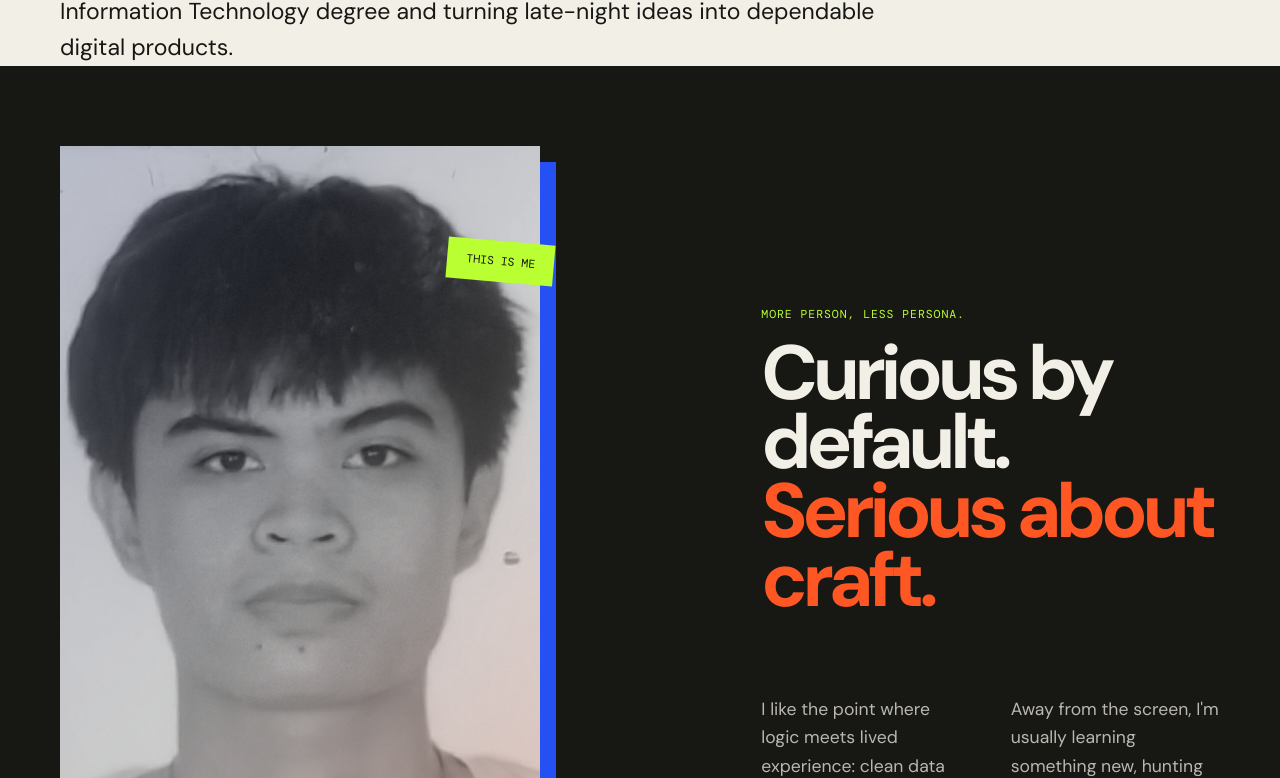
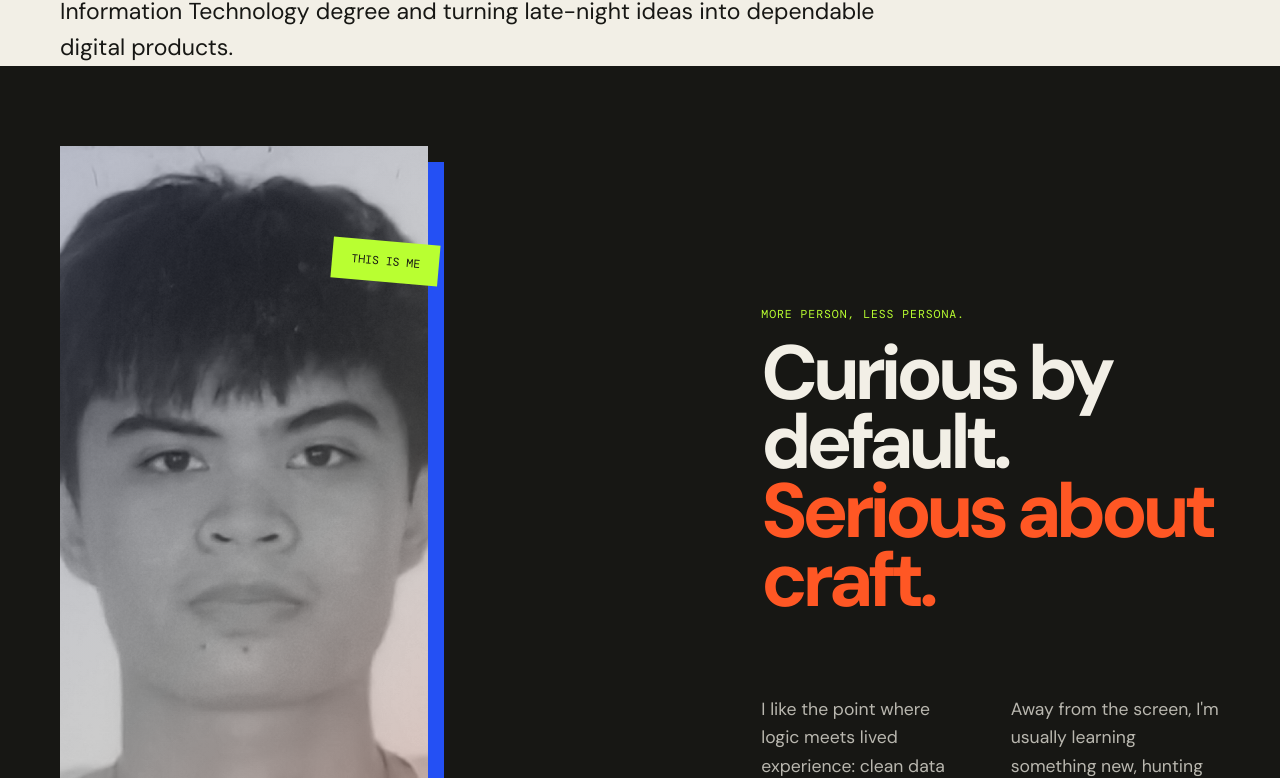
Before and after one commit to princearvildean/digital-portfolio, a React (Vite) app: page / in a window 1280 px wide. Shown: the part 767-1545 px from the top of the page. Built offline with nearby package versions, Linux system fonts and the light colour scheme.

Commit message:
Reduce profile portrait size

```diff
--- a/src/App.css
+++ b/src/App.css
@@ -11,9 +11,9 @@ h1 em, h2 em { color: var(--blue); font-style: italic; }
 .hero-copy strong { color: var(--orange); }
 .profile-band { background: var(--ink); color: var(--paper); }
 .profile-grid { display: grid; grid-template-columns: 1.25fr 1fr; gap: 5rem 8rem; padding-top: 5rem; padding-bottom: 6rem; }
-.portrait-frame { grid-row: span 2; width: min(100%, 30rem); min-height: 36rem; margin: 0; background: #cbc9c0; position: relative; display: grid; place-items: center; box-shadow: 1rem 1rem 0 var(--blue); outline: none; transition: transform .35s cubic-bezier(.2,.8,.2,1), box-shadow .35s ease; }
+.portrait-frame { grid-row: span 2; width: min(100%, 23rem); min-height: 29rem; margin: 0; background: #cbc9c0; position: relative; display: grid; place-items: center; box-shadow: 1rem 1rem 0 var(--blue); outline: none; transition: transform .35s cubic-bezier(.2,.8,.2,1), box-shadow .35s ease; }
 .portrait-frame::after { content: ''; position: absolute; inset: 0; background: linear-gradient(135deg, rgba(36,80,244,.08), transparent 55%, rgba(255,87,36,.18)); pointer-events: none; transition: opacity .35s ease; }
-.profile-photo { width: 100%; height: 100%; min-height: 36rem; display: block; object-fit: cover; filter: grayscale(1) contrast(1.05); transition: transform .5s cubic-bezier(.2,.8,.2,1), filter .5s ease; }
+.profile-photo { width: 100%; height: 100%; min-height: 29rem; display: block; object-fit: cover; filter: grayscale(1) contrast(1.05); transition: transform .5s cubic-bezier(.2,.8,.2,1), filter .5s ease; }
 .portrait-frame:hover, .portrait-frame:focus-visible { transform: translate(-.35rem, -.35rem) rotate(-1.2deg); box-shadow: 1.45rem 1.45rem 0 var(--blue); }
 .portrait-frame:hover .profile-photo, .portrait-frame:focus-visible .profile-photo { transform: scale(1.045); filter: grayscale(0) saturate(1.05) contrast(1.02); }
 .portrait-frame:hover::after, .portrait-frame:focus-visible::after { opacity: 0; }
@@ -69,4 +69,4 @@ h1 em, h2 em { color: var(--blue); font-style: italic; }
 .contact h2 { font-size: clamp(3.5rem, 8vw, 9rem); margin: 3rem 0; }
 .contact-inner > p:not(.eyebrow) { max-width: 48rem; font-size: 1.35rem; line-height: 1.5; }
 .contact-link { border-bottom: 1px solid var(--ink); align-self: flex-start; margin-top: 4rem; padding-bottom: 1rem; }
-@media (max-width: 800px) { .page-shell { width: min(100% - 2.5rem, 88rem); } .availability { margin-bottom: 5rem; } .hero-copy { margin-top: 5rem; } .profile-grid, .section-heading { grid-template-columns: 1fr; gap: 3rem; } .portrait-frame { width: min(100%, 24rem); min-height: 28rem; grid-row: auto; } .profile-photo { min-height: 28rem; } .profile-intro { padding-top: 0; } .profile-details, .fact-grid { grid-column: auto; } .project-card { padding: 1.2rem; } .project-visual { height: 20rem; } .browser-window { width: 88%; } .project-copy { grid-template-columns: 1fr; } .project-copy h3, .project-copy a { grid-column: auto; } }
+@media (max-width: 800px) { .page-shell { width: min(100% - 2.5rem, 88rem); } .availability { margin-bottom: 5rem; } .hero-copy { margin-top: 5rem; } .profile-grid, .section-heading { grid-template-columns: 1fr; gap: 3rem; } .portrait-frame { width: min(100%, 20rem); min-height: 24rem; grid-row: auto; } .profile-photo { min-height: 24rem; } .profile-intro { padding-top: 0; } .profile-details, .fact-grid { grid-column: auto; } .project-card { padding: 1.2rem; } .project-visual { height: 20rem; } .browser-window { width: 88%; } .project-copy { grid-template-columns: 1fr; } .project-copy h3, .project-copy a { grid-column: auto; } }
```
